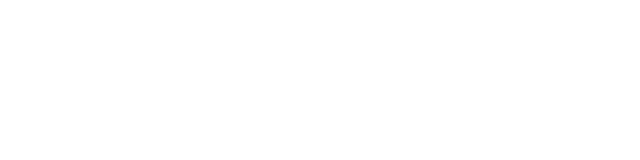
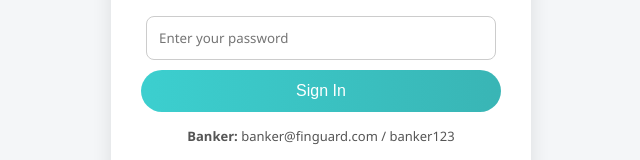
Before and after one commit to Gayathri-8093/FINGUARD, an Angular app: page /login in a window 1280 px wide. Before the commit this address led to /. Shown: the part 550-710 px from the top of the page, without its empty margins (319-959 px from the left). Built offline with nearby package versions, Linux system fonts and the light colour scheme.

Commit message:
Fix routing

```diff
--- a/src/app/app.routes.ts
+++ b/src/app/app.routes.ts
@@ -4,8 +4,8 @@
 import { bankerRoutes } from './banker/banker.routes';
 
 export const routes: Routes = [
-  {path:'',redirectTo:'LoginPage',pathMatch:'full'},
-  {path:'', component:LoginPage},
+  {path:'',redirectTo:'login',pathMatch:'full'},
+  {path:'login', component:LoginPage},
   {path:'admin-dashboard',component:AdminDashboard},
   ...bankerRoutes
 ]
--- a/src/app/login-page/login-page.ts
+++ b/src/app/login-page/login-page.ts
@@ -16,7 +16,7 @@
  login() {
    if (this.email === 'banker@finguard.com' && this.password === 'banker123') {
      localStorage.setItem('role', 'banker');
-     this.router.navigate(['/dashboard']);
+     this.router.navigate(['/banker/dashboard']);
    }
    else if (this.email === 'admin@finguard.com' && this.password === 'admin123') {
      localStorage.setItem('role', 'admin');
```
